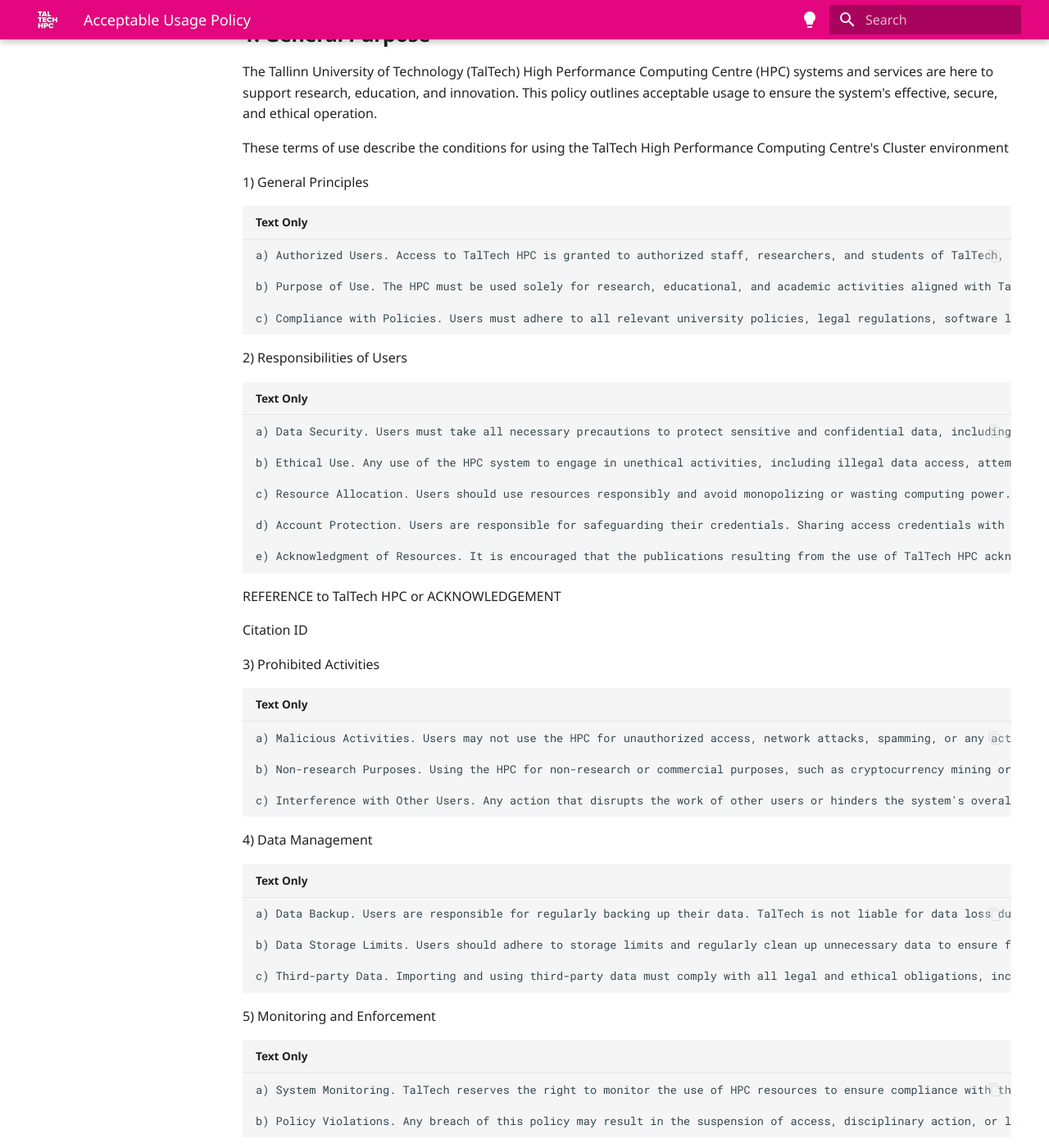
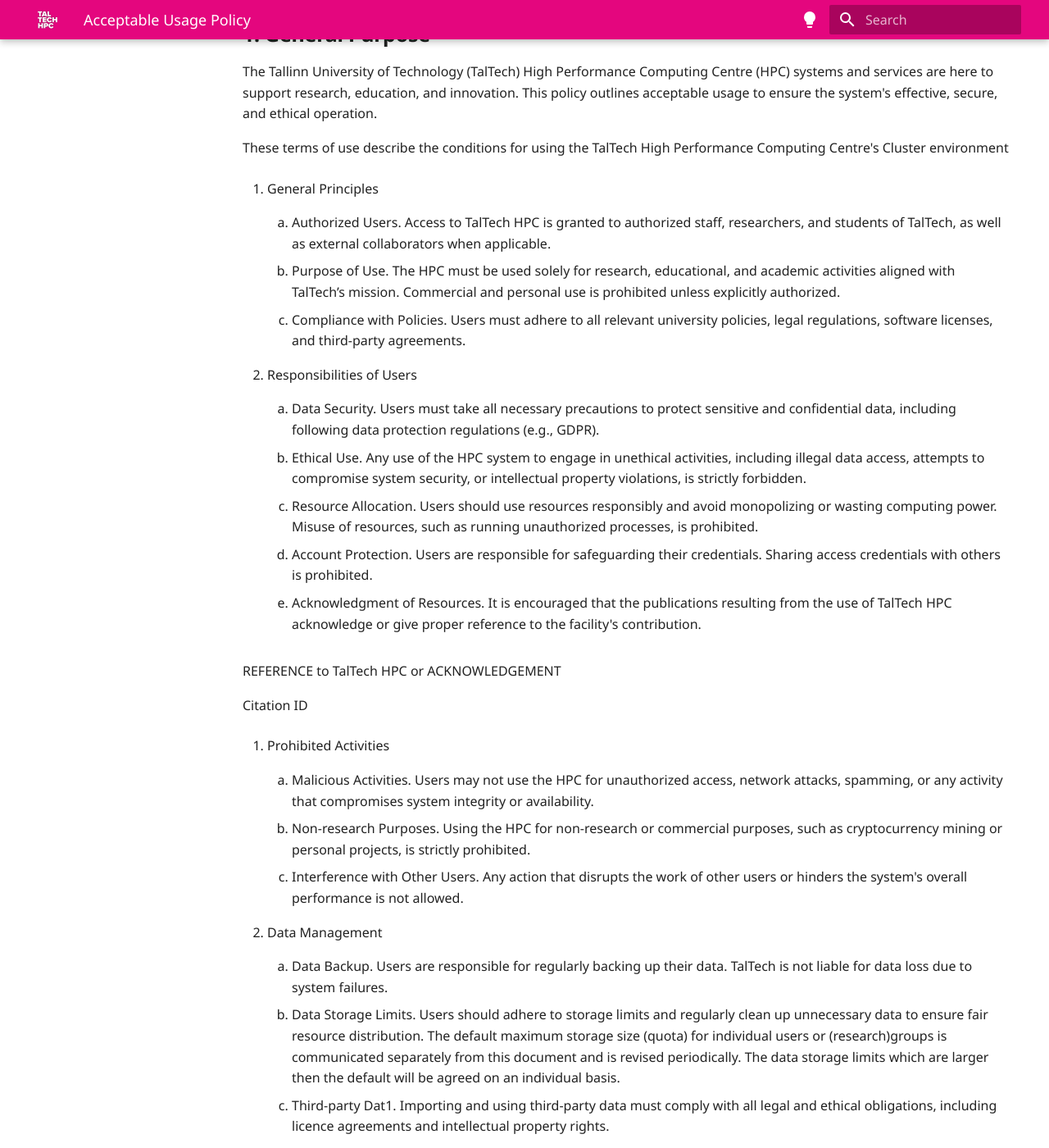
Before and after one commit to TalTech-HPC-Centre/user-guides-source, an MkDocs documentation site: the page built from docs/usage-policy.md, in a window 1280 px wide and 1400 px high, scrolled down 269 px. Shown: the whole window at 82% size. Built offline with MkDocs 1.6.1 and Material for MkDocs 9.7.7, drawn with Linux system fonts in a browser that asks for light colours; comment, search, counter and statistics services are not loaded; some of the changed lines change nothing that is shown; some of the changed text lies outside the part shown.

Commit message:
modified:   usage-policy.md

```diff
--- a/docs/usage-policy.md
+++ b/docs/usage-policy.md
@@ -12,27 +12,27 @@
 
 
 
-1) General Principles
+1. General Principles
 
-    a) Authorized Users. Access to TalTech HPC is granted to authorized staff, researchers, and students of TalTech, as well as external collaborators when applicable.
+    1. Authorized Users. Access to TalTech HPC is granted to authorized staff, researchers, and students of TalTech, as well as external collaborators when applicable.
 
-    b) Purpose of Use. The HPC must be used solely for research, educational, and academic activities aligned with TalTech’s mission. Commercial and personal use is prohibited unless explicitly authorized.
+    2. Purpose of Use. The HPC must be used solely for research, educational, and academic activities aligned with TalTech’s mission. Commercial and personal use is prohibited unless explicitly authorized.
 
-    c) Compliance with Policies. Users must adhere to all relevant university policies, legal regulations, software licenses, and third-party agreements.
+    3. Compliance with Policies. Users must adhere to all relevant university policies, legal regulations, software licenses, and third-party agreements.
 
 
 
-2)  Responsibilities of Users
+2.  Responsibilities of Users
 
-    a) Data Security. Users must take all necessary precautions to protect sensitive and confidential data, including following data protection regulations (e.g., GDPR).
+    1. Data Security. Users must take all necessary precautions to protect sensitive and confidential data, including following data protection regulations (e.g., GDPR).
 
-    b) Ethical Use. Any use of the HPC system to engage in unethical activities, including illegal data access, attempts to compromise system security, or intellectual property violations, is strictly forbidden.
+    2. Ethical Use. Any use of the HPC system to engage in unethical activities, including illegal data access, attempts to compromise system security, or intellectual property violations, is strictly forbidden.
 
-    c) Resource Allocation. Users should use resources responsibly and avoid monopolizing or wasting computing power. Misuse of resources, such as running unauthorized processes, is prohibited.
+    3. Resource Allocation. Users should use resources responsibly and avoid monopolizing or wasting computing power. Misuse of resources, such as running unauthorized processes, is prohibited.
 
-    d) Account Protection. Users are responsible for safeguarding their credentials. Sharing access credentials with others is prohibited.
+    4. Account Protection. Users are responsible for safeguarding their credentials. Sharing access credentials with others is prohibited.
 
-    e) Acknowledgment of Resources. It is encouraged that the publications resulting from the use of TalTech HPC acknowledge or give proper reference to the facility's contribution.
+    5. Acknowledgment of Resources. It is encouraged that the publications resulting from the use of TalTech HPC acknowledge or give proper reference to the facility's contribution.
 
 REFERENCE to TalTech HPC or ACKNOWLEDGEMENT
 
@@ -40,34 +40,34 @@
 
 
 
-3) Prohibited Activities
+3. Prohibited Activities
 
-    a) Malicious Activities. Users may not use the HPC for unauthorized access, network attacks, spamming, or any activity that compromises system integrity or availability.
+    1. Malicious Activities. Users may not use the HPC for unauthorized access, network attacks, spamming, or any activity that compromises system integrity or availability.
 
-    b) Non-research Purposes. Using the HPC for non-research or commercial purposes, such as cryptocurrency mining or personal projects, is strictly prohibited.
+    2. Non-research Purposes. Using the HPC for non-research or commercial purposes, such as cryptocurrency mining or personal projects, is strictly prohibited.
 
-    c) Interference with Other Users. Any action that disrupts the work of other users or hinders the system's overall performance is not allowed.
+    3. Interference with Other Users. Any action that disrupts the work of other users or hinders the system's overall performance is not allowed.
 
 
 
-4) Data Management
+4. Data Management
 
-    a) Data Backup. Users are responsible for regularly backing up their data. TalTech is not liable for data loss due to system failures.
+    1. Data Backup. Users are responsible for regularly backing up their data. TalTech is not liable for data loss due to system failures.
 
-    b) Data Storage Limits. Users should adhere to storage limits and regularly clean up unnecessary data to ensure fair resource distribution. The default maximum storage size (quota) for individual users or (research)groups is communicated separately from this document and is revised periodically. The data storage limits which are larger then the default will be agreed on an individual basis.
+    2. Data Storage Limits. Users should adhere to storage limits and regularly clean up unnecessary data to ensure fair resource distribution. The default maximum storage size (quota) for individual users or (research)groups is communicated separately from this document and is revised periodically. The data storage limits which are larger then the default will be agreed on an individual basis.
 
-    c) Third-party Data. Importing and using third-party data must comply with all legal and ethical obligations, including licence agreements and intellectual property rights.
+    3. Third-party Dat1. Importing and using third-party data must comply with all legal and ethical obligations, including licence agreements and intellectual property rights.
 
 
 
-5) Monitoring and Enforcement
+5. Monitoring and Enforcement
 
-    a) System Monitoring. TalTech reserves the right to monitor the use of HPC resources to ensure compliance with this policy. Monitoring will be conducted in accordance with privacy regulations.
+    a. System Monitoring. TalTech reserves the right to monitor the use of HPC resources to ensure compliance with this policy. Monitoring will be conducted in accordance with privacy regulations.
 
-    b) Policy Violations. Any breach of this policy may result in the suspension of access, disciplinary action, or legal consequences, depending on the severity of the violation.
+    2. Policy Violations. Any breach of this policy may result in the suspension of access, disciplinary action, or legal consequences, depending on the severity of the violation.
 
 
 
-6) Policy Updates
+6. Policy Updates
 
-    a) This policy may be updated as needed. Users are responsible for regularly reviewing the policy and complying with the latest version.
+    a. This policy may be updated as needed. Users are responsible for regularly reviewing the policy and complying with the latest version.
```
